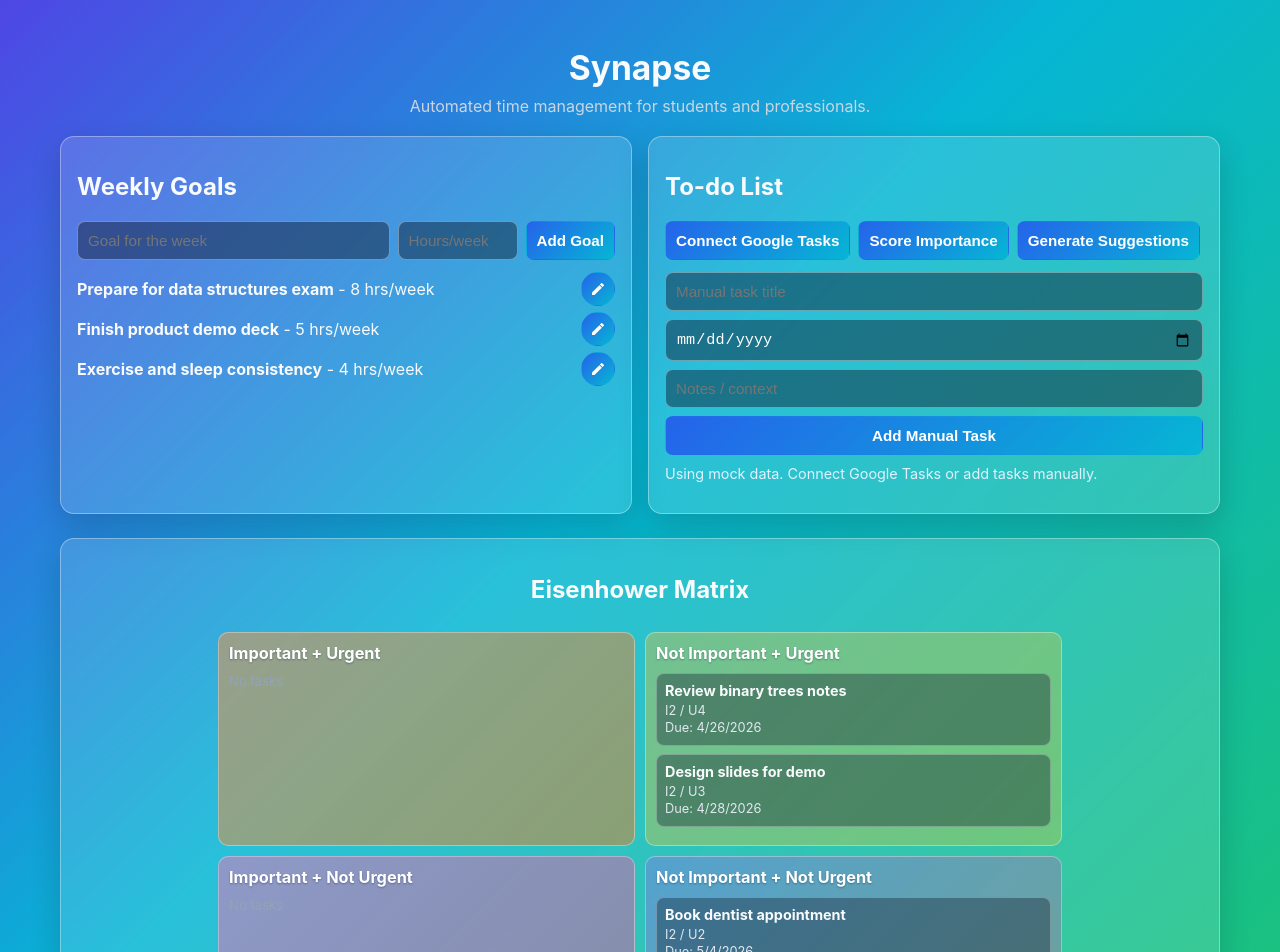
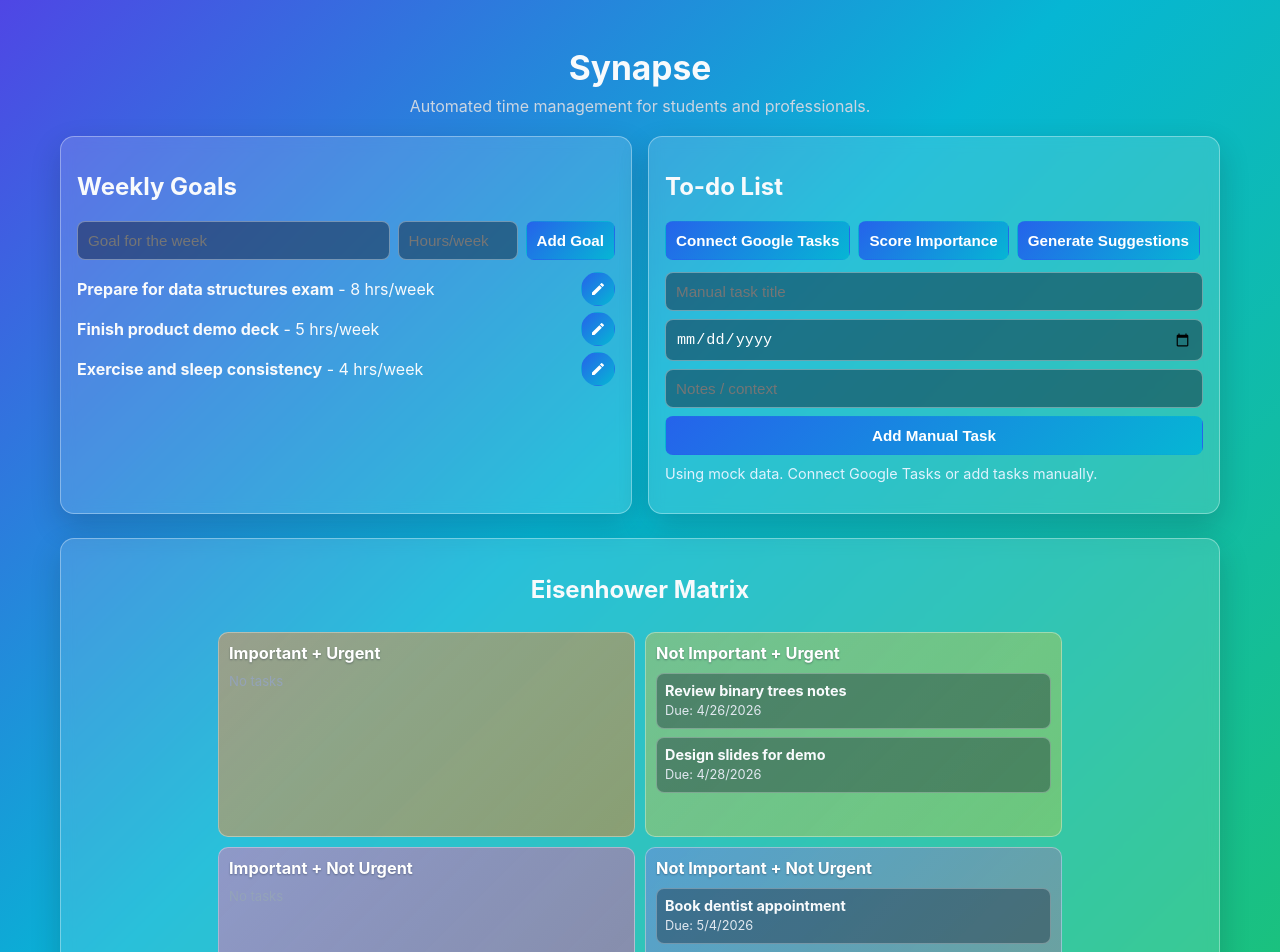
Before and after one commit to mxddi/Synapse3, a React (Create React App) app: page / in a window 1280 px wide. Shown: the top 952 px of the page. Built offline with nearby package versions, Linux system fonts and the light colour scheme.

Commit message:
Updated task urgency labeling

```diff
--- a/src/App.js
+++ b/src/App.js
@@ -526,7 +526,6 @@ ${JSON.stringify(
                 quadrantTasks.importantUrgent.map((task) => (
                   <article key={task.id} className="task-card">
                     <h4>{task.title}</h4>
-                    <p>I{task.importance} / U{task.urgency}</p>
                     <p>Due: {task.due ? new Date(task.due).toLocaleDateString() : "No date"}</p>
                   </article>
                 ))
@@ -540,7 +539,6 @@ ${JSON.stringify(
                 quadrantTasks.notImportantUrgent.map((task) => (
                   <article key={task.id} className="task-card">
                     <h4>{task.title}</h4>
-                    <p>I{task.importance} / U{task.urgency}</p>
                     <p>Due: {task.due ? new Date(task.due).toLocaleDateString() : "No date"}</p>
                   </article>
                 ))
@@ -554,7 +552,6 @@ ${JSON.stringify(
                 quadrantTasks.importantNotUrgent.map((task) => (
                   <article key={task.id} className="task-card">
                     <h4>{task.title}</h4>
-                    <p>I{task.importance} / U{task.urgency}</p>
                     <p>Due: {task.due ? new Date(task.due).toLocaleDateString() : "No date"}</p>
                   </article>
                 ))
@@ -568,7 +565,6 @@ ${JSON.stringify(
                 quadrantTasks.notImportantNotUrgent.map((task) => (
                   <article key={task.id} className="task-card">
                     <h4>{task.title}</h4>
-                    <p>I{task.importance} / U{task.urgency}</p>
                     <p>Due: {task.due ? new Date(task.due).toLocaleDateString() : "No date"}</p>
                   </article>
                 ))
```
